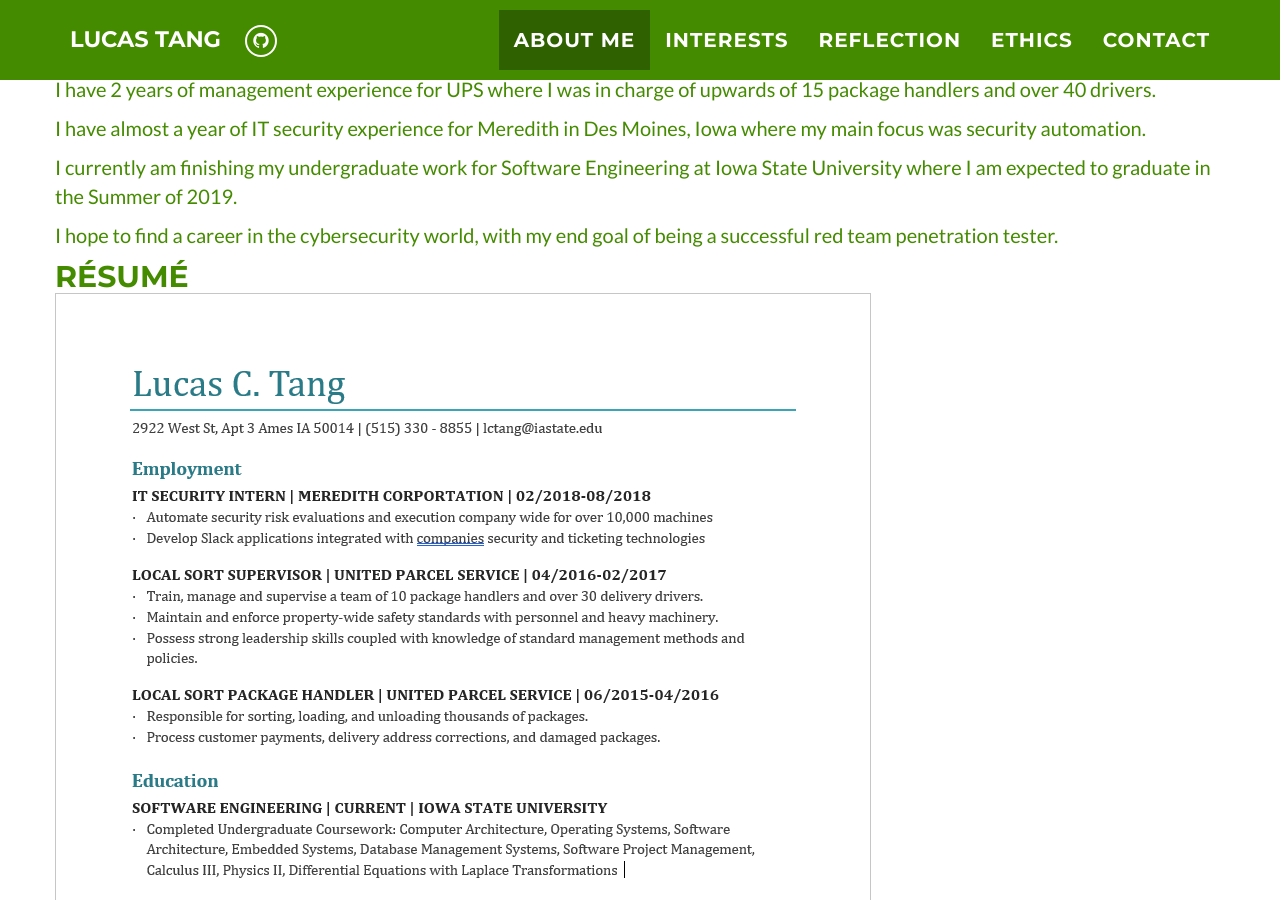
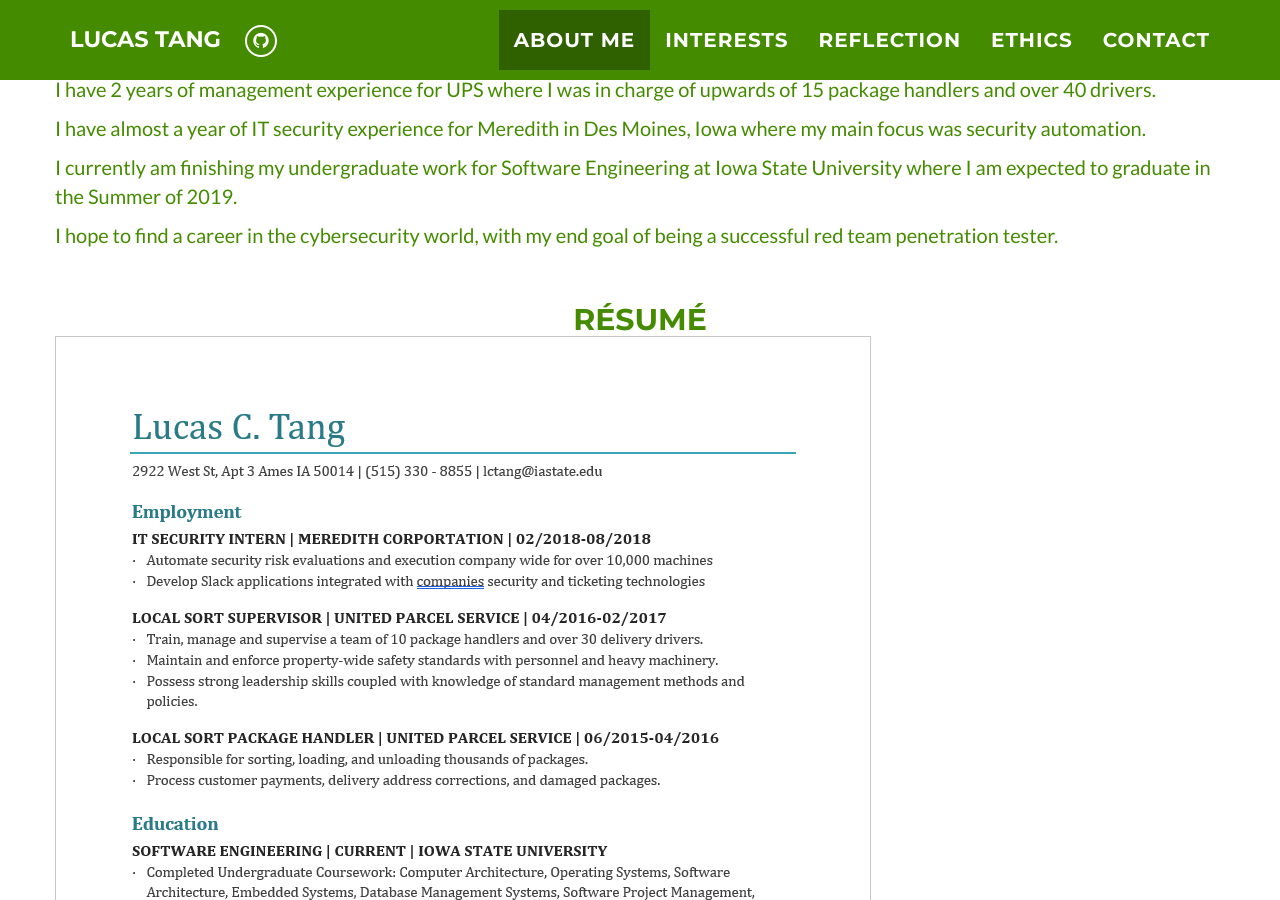
Before and after one commit to Ltango/Ltango.github.io, a Jekyll site: the page built from index.html, in a window 1280 px wide and 900 px high, scrolled down 641 px. Built offline with Jekyll 4.4.1, drawn with Linux system fonts in a browser that asks for light colours.

Commit message:
Update about_me.html

```diff
--- a/_includes/about_me.html
+++ b/_includes/about_me.html
@@ -21,7 +21,10 @@
 		<p>
 			I hope to find a career in the cybersecurity world, with my end goal of being a successful red team penetration tester.
         </p>
-		<h2>Résumé</h2>
-		<img src="img/resume.png" alt="Luke's Résumé" style="width:816px;height:1058px;">
+		<br>
+		<br>
+
+		<h2 align="center">Résumé</h2>
+		<img src="img/resume.png" alt="Luke's Résumé" style="width:816px;height:1058px;" align="middle">
       </div>
 </section>
```
